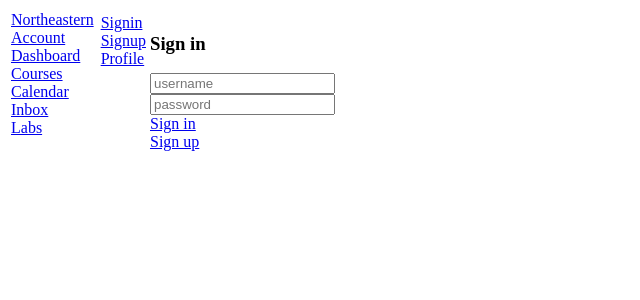
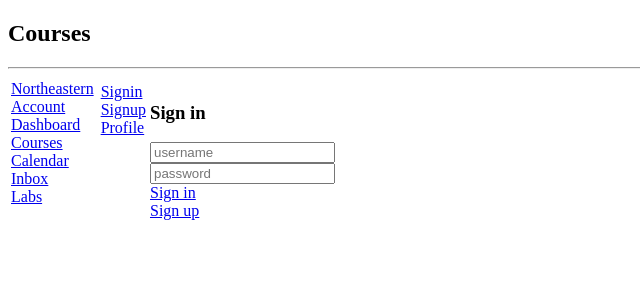
Before and after one commit to Max-Zhou-7/kambaz-next-js, a Next.js app: page /Account/Signin in a window 1280 px wide. Shown: the top 300 px of the page, without its empty margins (0-640 px from the left). Built offline with nearby package versions, Linux system fonts and the light colour scheme.

Commit message:
change id to cid in [cid] layout.tsx

```diff
--- a/app/(Kambaz)/layout.tsx
+++ b/app/(Kambaz)/layout.tsx
@@ -1,13 +1,19 @@
 import { ReactNode } from "react";
-import KambazNavigation from "./Navigation";
-export default function KambazLayout({ children }: Readonly<{ children: ReactNode }>) {
+import CourseNavigation from "./Navigation";
+export default async function CoursesLayout(
+  { children, params }: Readonly<{ children: ReactNode; params: Promise<{ cid: string }> }>) {
+ const { cid } = await params;
  return (
+   <div id="wd-courses">
+     <h2>Courses {cid}</h2>
+     <hr />
      <table>
        <tbody>
          <tr>
-         <td valign="top" width="200">  <KambazNavigation /> </td>
-         <td valign="top" width="100%"> {children}           </td>
+           <td valign="top" width="200"> <CourseNavigation /> </td>
+           <td valign="top" width="100%"> {children} </td>
          </tr>
        </tbody>
      </table>
+   </div>
 );}
```
Lines whose indentation alone changed are shown as unchanged.
